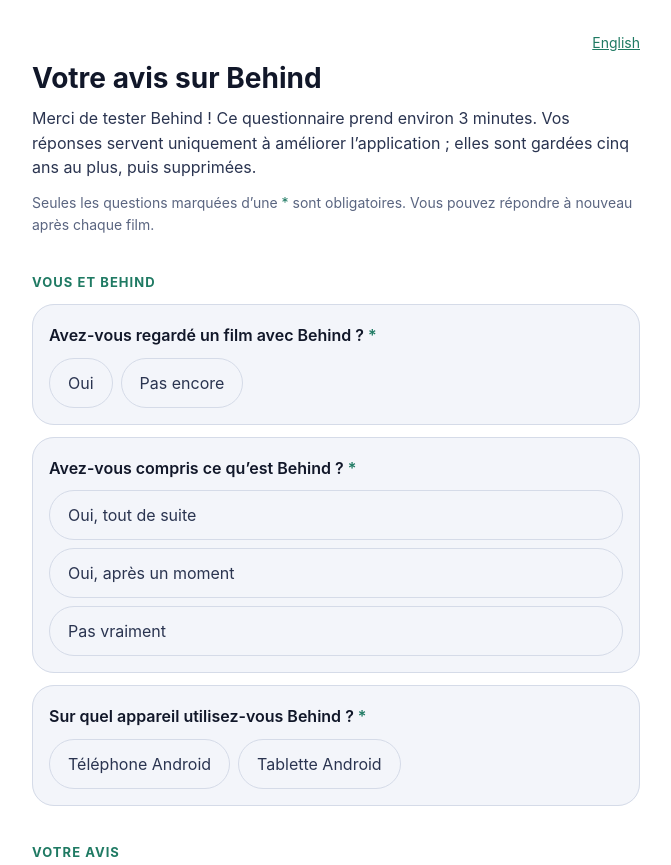
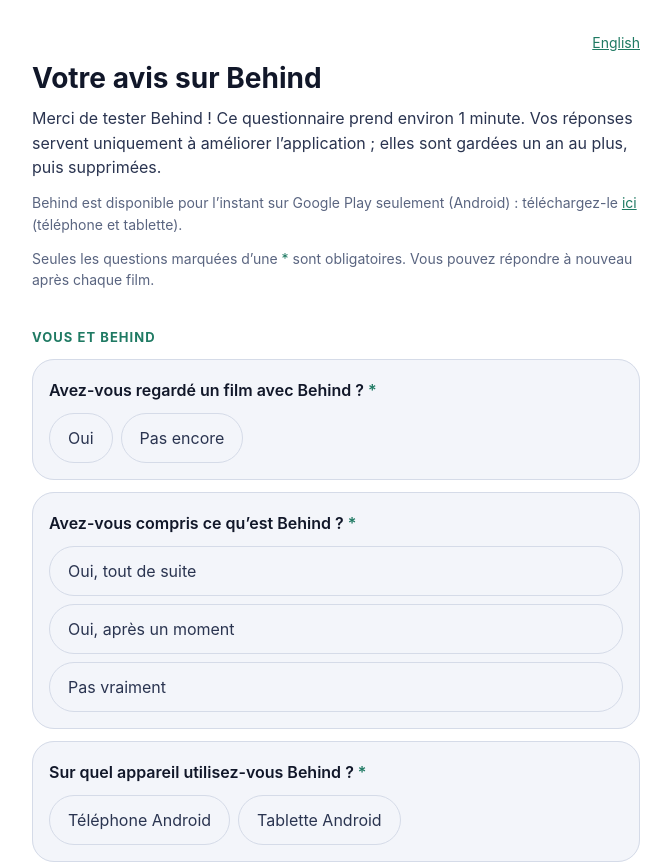
Before and after one commit to FrenchSimon/behind-legal, a plain HTML site: page retours/index.html in a window 1280 px wide. Shown: the top 865 px of the page, without its empty margins (304-975 px from the left). Drawn offline with Linux system fonts and the light colour scheme.

Commit message:
feat: shorten feedback form intro, keep answers one year, link play store

```diff
--- a/retours/index.html
+++ b/retours/index.html
@@ -49,7 +49,8 @@ button:disabled { opacity: .5; cursor: default; }
 <nav><a href="en/" hreflang="en">English</a></nav>
 <section id="formulaire-bloc">
 <h1>Votre avis sur Behind</h1>
-<p>Merci de tester Behind ! Ce questionnaire prend environ 3 minutes. Vos réponses servent uniquement à améliorer l’application ; elles sont gardées cinq ans au plus, puis supprimées.</p>
+<p>Merci de tester Behind ! Ce questionnaire prend environ 1 minute. Vos réponses servent uniquement à améliorer l’application ; elles sont gardées un an au plus, puis supprimées.</p>
+<p class="note">Behind est disponible pour l’instant sur Google Play seulement (Android) : téléchargez-le <a href="https://play.google.com/store/apps/details?id=io.github.frenchsimon.behind">ici</a> (téléphone et tablette).</p>
 <p class="note">Seules les questions marquées d’une <span class="obligatoire">*</span> sont obligatoires. Vous pouvez répondre à nouveau après chaque film.</p>
 
 <!-- Clé d'accès Web3Forms (publique par conception : elle ne permet que d'envoyer vers l'adresse de Behind). -->
```
Also changed, not shown: retours/en/index.html (+2 -1 lines).
